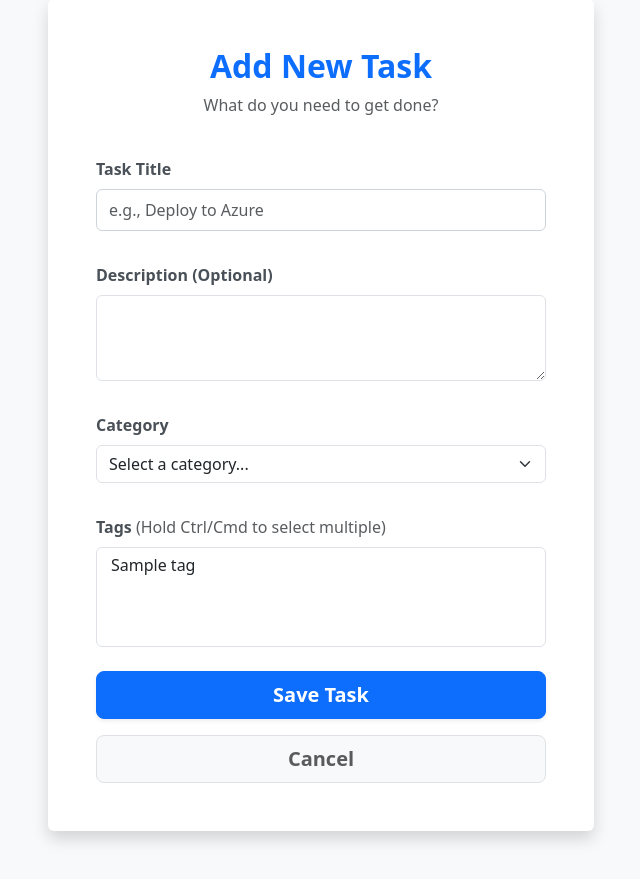
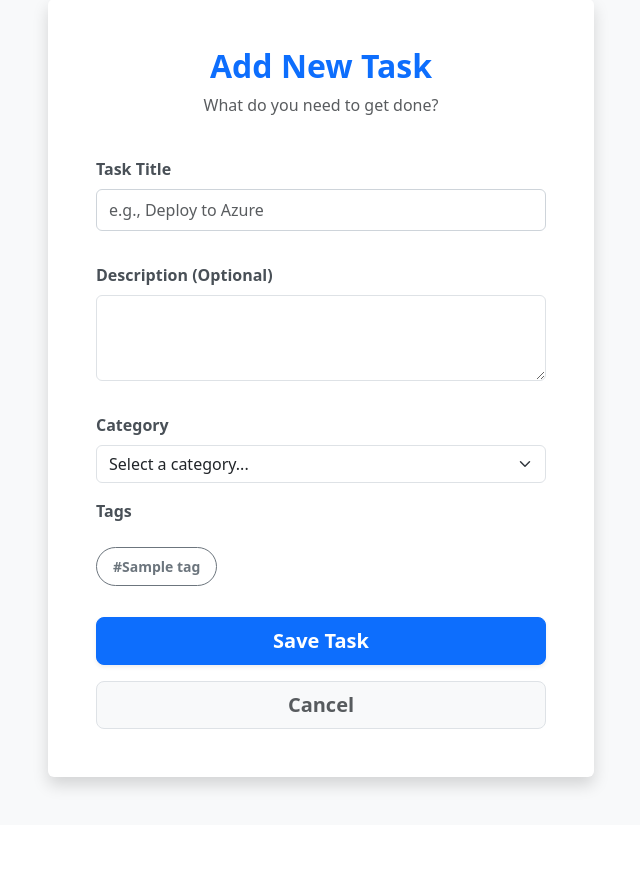
Before and after one commit to Zafarbek05/DSCC-CW-00016417, a Django app: page /tasks/new/ in a window 1280 px wide. Shown: the part 137-1016 px from the top of the page, without its empty margins (319-959 px from the left). After the commit the page ends 930 px from the top, so only its background shows below. Run offline with Django 5.2, Linux system fonts and the light colour scheme; a user stored in the database is signed in; tables that the repository leaves empty hold one stand-in row (values such as "Sample post").

Commit message:
feat: improve tag selection box UI

```diff
--- a/templates/core/task_form.html
+++ b/templates/core/task_form.html
@@ -33,12 +33,18 @@
                     </div>
 
                     <div class="mb-4">
-                        <label for="tags" class="form-label fw-bold">Tags <span class="text-muted fw-normal">(Hold Ctrl/Cmd to select multiple)</span></label>
-                        <select name="tags" id="tags" class="form-select" multiple style="height: 100px;">
+                        <label class="form-label fw-bold d-block">Tags</label>
+                        <div class="d-flex flex-wrap gap-2">
                             {% for tag in tags %}
-                                <option value="{{ tag.id }}">{{ tag.name }}</option>
+                                <input type="checkbox" class="btn-check" name="tags" id="tag_{{ tag.id }}" value="{{ tag.id }}" autocomplete="off">
+                                <label class="btn btn-outline-secondary rounded-pill btn-sm fw-bold px-3 py-2" for="tag_{{ tag.id }}">
+                                    #{{ tag.name }}
+                                </label>
                             {% endfor %}
-                        </select>
+                            {% if not tags %}
+                                <span class="text-muted small">No tags available. Add some in the admin panel!</span>
+                            {% endif %}
+                        </div>
                     </div>
 
                     <div class="d-grid gap-3">
```
Also changed, not shown: templates/core/task_update.html (+7 -6 lines).
